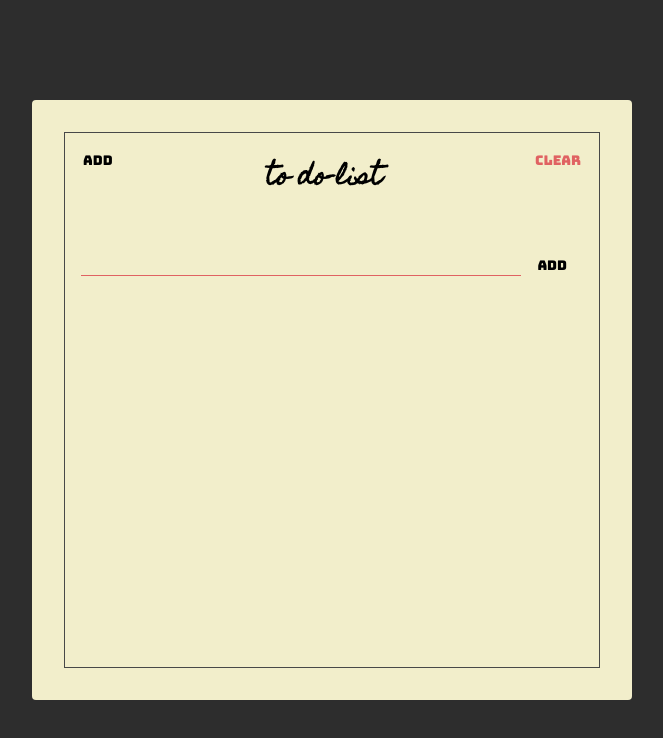
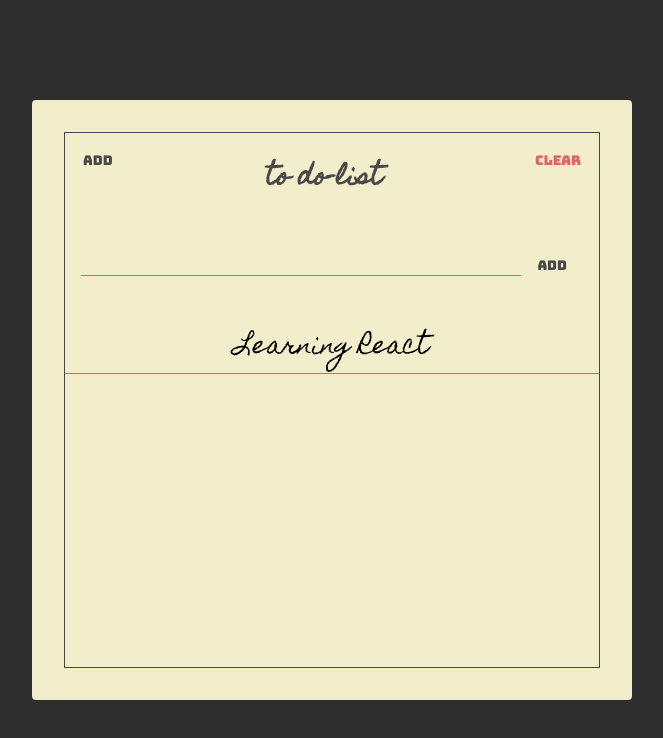
Before and after one commit to Ricky-Styvani/react-course-starter, a website: page index.html in a window 1280 px wide. Shown: the whole page, without its empty margins (308-971 px from the left). Drawn offline with nearby package versions, Linux system fonts and the light colour scheme.

Commit message:
react app pertama

```diff
--- a/index.html
+++ b/index.html
@@ -10,22 +10,43 @@
       href="https://fonts.googleapis.com/css2?family=Bungee&family=Homemade+Apple&display=swap"
       rel="stylesheet"
     />
+    <script src="https://unpkg.com/react@16/umd/react.development.js"></script>
+    <script src="https://unpkg.com/react-dom@16/umd/react-dom.development.js"></script>
+    <script src="https://unpkg.com/babel-standalone@6.26.0/babel.js"></script>
   </head>
   <body>
+    <!-- Sebagai tempat untuk react komponen berada -->
+    <div id="root"></div>
+
+    <script type="text/babel">
+      class App extends React.Component {
+        render() {
+          return (
             <div class="container">
               <div class="frame">
                 <section class="header">
-          <button class="header-btn">Add</button>
+                  <button class="header-btn main-black-color">Add</button>
                   <h1 class="header-title">To Do-List</h1>
                   <button class="header-btn main-red-color">Clear</button>
                 </section>
                 <section class="add">
                   <form action="" class="add-form">
                     <input type="text" class="add-input" />
-            <button class="add-btn">Add</button>
+                    <button class="add-btn main-black-color">Add</button>
                   </form>
+                </section>
+                <section class="todos">
+                  <div class="todo">
+                    <span class="todo-text">Learning React</span>
+                  </div>
                 </section>
               </div>
             </div>
+          );
+        }
+      }
+
+      ReactDOM.render(<App />, document.getElementById("root"));
+    </script>
   </body>
 </html>
--- a/style.css
+++ b/style.css
@@ -3,9 +3,13 @@
 }
 :root {
   --main-red-color: #e06262;
+  --main-black-color: #484848;
 }
 .main-red-color {
   color: var(--main-red-color);
+}
+.main-black-color {
+  color: var(--main-black-color);
 }
 html {
   font-size: 10 px;
@@ -36,11 +40,12 @@
   padding: 32px;
 }
 .frame {
-  border: 1px solid #484848;
+  border: 1px solid var(--main-black-color);
   height: 100%;
 
   display: flex;
   flex-direction: column;
+  justify-content: space-betwen;
 }
 .header {
   display: flex;
@@ -52,6 +57,7 @@
   font-size: 3, 6rem;
   font-family: "Homemade Apple", sans-serif;
   text-transform: lowercase;
+  color: var(--main-black-color);
 }
 .header-btn {
   font-size: 1, 8rem;
@@ -64,6 +70,13 @@
   border: unset;
   outline: unset;
 }
+.header-btn.main-red-color:active {
+  text-shadow: 1px 1px 2px var(--main-red-color);
+}
+.header-btn.main-black-color:active {
+  text-shadow: 1px 1px 2px var(--main-black-color);
+}
+
 .add {
   padding: 16px;
 }
@@ -91,8 +104,27 @@
 
   padding: 16px;
   cursor: pointer;
+  color: var(--main-black-color);
 
   background: unset;
   border: unset;
   outline: unset;
 }
+.add-btn.main-black-color:active {
+  text-shadow: 1px 1px 2px var(--main-black-color);
+}
+.todos {
+  display: flex;
+  flex-direction: column;
+}
+.todo {
+  position: relative;
+  flex: 1 0 auto;
+
+  text-align: center;
+  min-height: 34px;
+  margin: 16px 0 0;
+  font-family: "Homemade Apple", sans-serif;
+  font-size: 24px;
+  border-bottom: 1px solid var(--main-red-color);
+}
```
Lines whose indentation alone changed are shown as unchanged.
